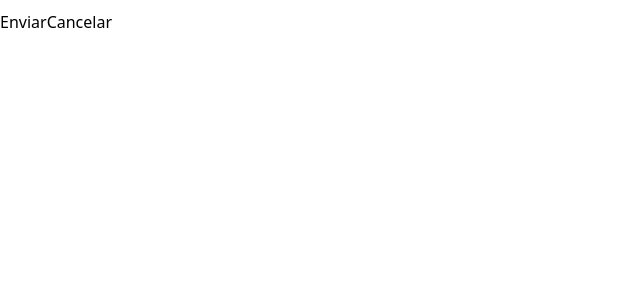
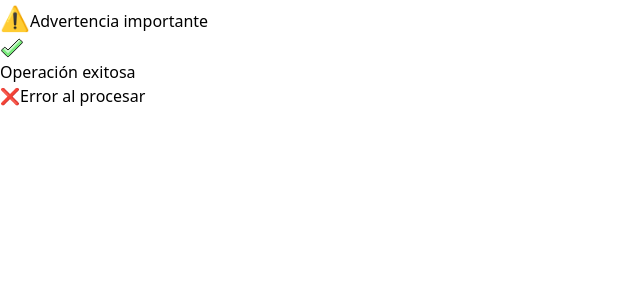
Before and after one commit to enguidev/0-teoria, a React (Vite) app: page / in a window 1280 px wide. Shown: the top 300 px of the page, without its empty margins (0-640 px from the left). Built offline with nearby package versions, Linux system fonts and the light colour scheme.

Commit message:
props con jsx

```diff
--- a/src/App.jsx
+++ b/src/App.jsx
@@ -5,31 +5,28 @@
 // import { Layout } from "./components/Layout";
 // import { Perfil } from "./components/Perfil";
 // import { Saludo } from "./components/Saludo";
-import { Boton } from "./components/Boton";
+// import { Boton } from "./components/Boton";
+import { Alerta } from "./components/Alerta";
+import imagenCheck from "./assets/check.svg";
 function App() {
-  const manejarClick = () => console.log("Click en botón");
+  // Creamos componentes/elementos que pasaremos como props
+  const iconoAdvertencia = <span style={{ fontSize: "24px" }}>⚠️</span>;
+  const iconoError = <span style={{ color: "red" }}>❌</span>;
   return (
     // <MyRoutes/>
 
     <div>
-      {/* Pasamos props específicas y props HTML nativas */}
-      <Boton
-        texto="Enviar" // Prop específica
-        tipo="primary" // Prop específica
-        onClick={manejarClick} // Se pasa a otrasProps
-        disabled={false} // Se pasa a otrasProps
-        id="btn-enviar" // Se pasa a otrasProps
-        data-test="boton-test" // Se pasa a otrasProps
+      {/* Pasamos elementos JSX como props */}
+      <Alerta icono={iconoAdvertencia} mensaje="Advertencia importante" />
+
+      {/* Pasamos JSX inline */}
+      <Alerta
+        icono={<img src={imagenCheck} alt="OK" />}
+        mensaje="Operación exitosa"
       />
-      {/* El botón final tendrá TODAS estas props aplicadas */}
 
-      {/* Otro ejemplo con diferentes props */}
-      <Boton
-        texto="Cancelar"
-        tipo="secondary"
-        style={{ marginTop: "10px" }} // Se pasa a otrasProps
-        title="Cancelar acción" // Se pasa a otrasProps
-      />
+      {/* Otro ejemplo con icono diferente */}
+      <Alerta icono={iconoError} mensaje="Error al procesar" />
     </div>
   );
 }
--- /dev/null
+++ b/src/components/Alerta.jsx
@@ -0,0 +1,11 @@
+// COMPONENTE HIJO: Recibe elementos JSX como props
+export const Alerta = ({ icono, mensaje }) => {
+  return (
+    <div className="alerta">
+      {/* 'icono' es un elemento React completo, se renderiza tal cual */}
+      {icono}
+      {/* 'mensaje' es solo texto */}
+      <span>{mensaje}</span>
+    </div>
+  );
+};
```
Also changed, not shown: src/assets/check.svg (added).
